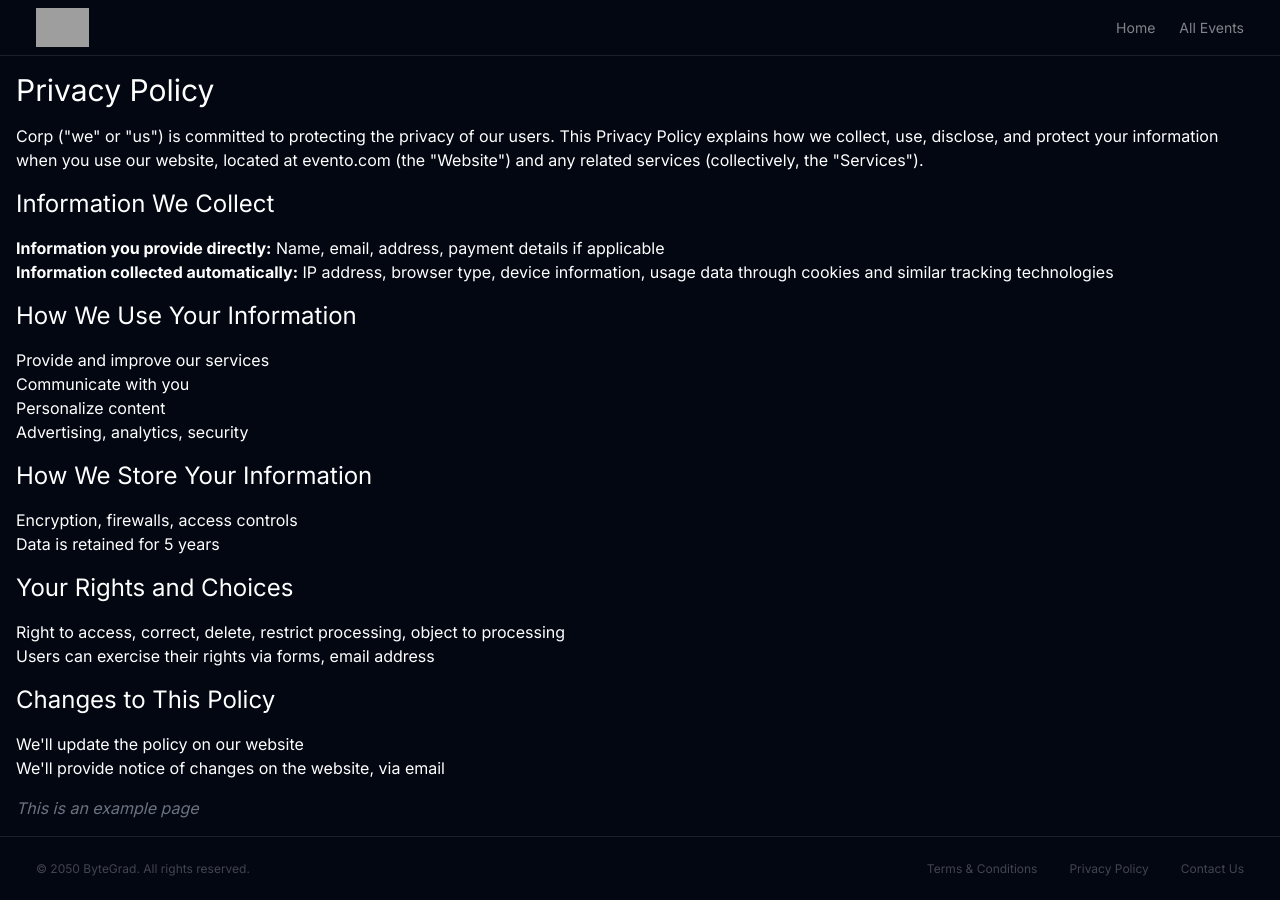
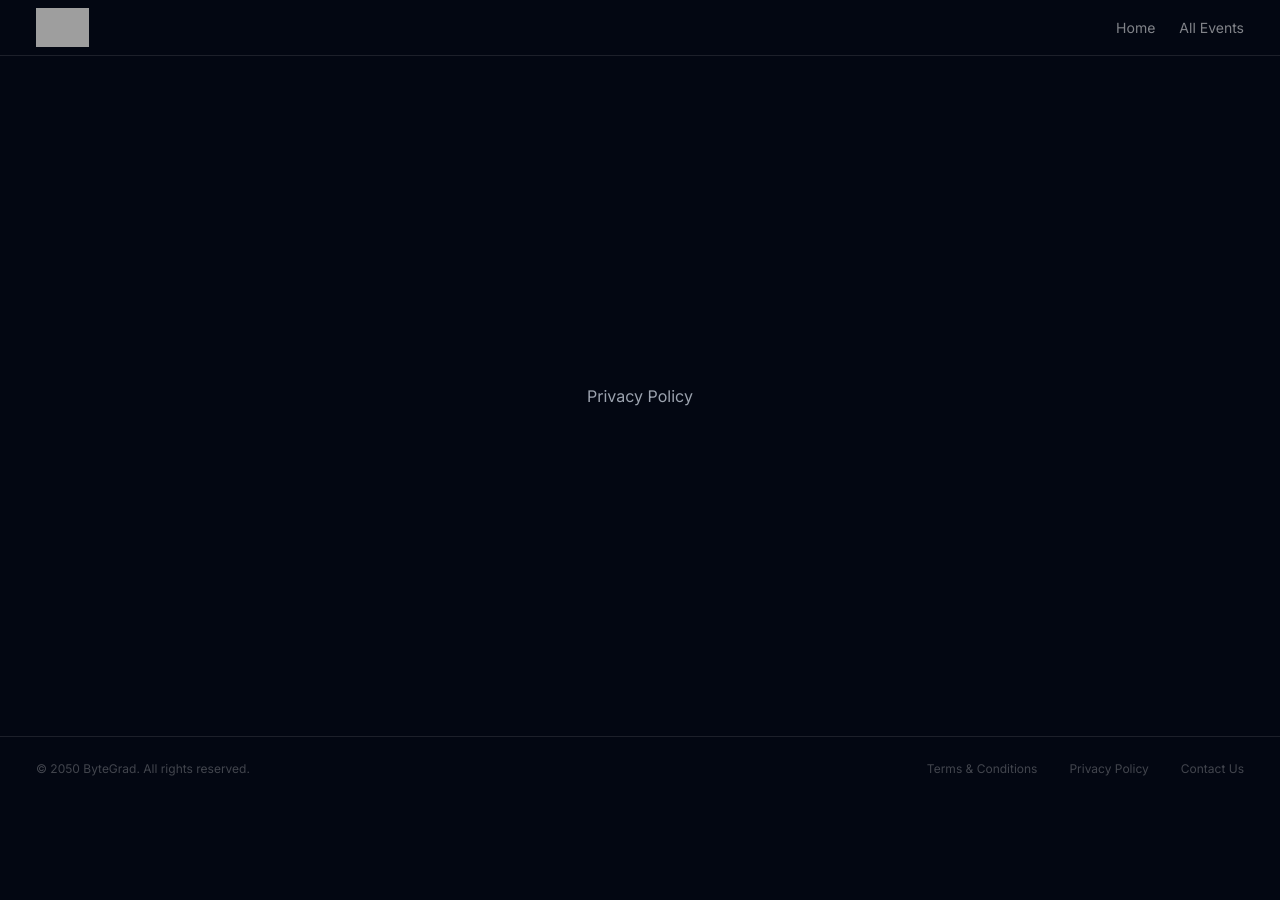
Before and after one commit to Al-E-00/evento, a Next.js app: page /privacy-policy in a window 1280 px wide. After the commit the page ends 800 px from the top, so only its background shows below. Built offline with nearby package versions, Linux system fonts and the light colour scheme; grey boxes are pictures that could not be loaded.

Commit message:
Update page titles in Contact Us, Privacy Policy, and Terms & Conditions

```diff
--- a/src/app/contact-us/page.tsx
+++ b/src/app/contact-us/page.tsx
@@ -1,55 +1,9 @@
-'use client';
-
 import React from 'react';
-import toast from 'react-hot-toast';
 
 export default function ContactUs() {
   return (
     <div className="mt-auto flex flex-col items-center justify-center">
-      <h1 className="mb-6 text-3xl font-bold text-gray-700">Contact Us</h1>
-      <form className="w-64">
-        <div className="mb-4">
-          <label className="mb-2 block text-sm font-bold text-gray-700" htmlFor="name">
-            Name
-          </label>
-          <input
-            className="focus:shadow-outline w-full appearance-none rounded border px-3 py-2 leading-tight text-gray-700 shadow focus:outline-none"
-            id="name"
-            type="text"
-            placeholder="Your name"
-          />
-        </div>
-        <div className="mb-4">
-          <label className="mb-2 block text-sm font-bold text-gray-700" htmlFor="email">
-            Email
-          </label>
-          <input
-            className="focus:shadow-outline w-full appearance-none rounded border px-3 py-2 leading-tight text-gray-700 shadow focus:outline-none"
-            id="email"
-            type="email"
-            placeholder="Your email"
-          />
-        </div>
-        <div className="mb-4">
-          <label className="mb-2 block text-sm font-bold text-gray-700" htmlFor="message">
-            Message
-          </label>
-          <textarea
-            className="focus:shadow-outline w-full appearance-none rounded border px-3 py-2 leading-tight text-gray-700 shadow focus:outline-none"
-            id="message"
-            placeholder="Your message"
-          />
-        </div>
-        <div className="flex items-center justify-between">
-          <button
-            className="focus:shadow-outline rounded bg-blue-500 px-4 py-2 font-bold text-white hover:bg-blue-700 focus:outline-none"
-            type="button"
-            onClick={() => toast.success('Message sent!')}
-          >
-            Send
-          </button>
-        </div>
-      </form>
+      <p className="text-gray-400">Contact Us</p>
     </div>
   );
 }
--- a/src/app/privacy-policy/page.tsx
+++ b/src/app/privacy-policy/page.tsx
@@ -2,47 +2,8 @@ import React from 'react';
 
 export default function PrivacyPolicy() {
   return (
-    <div className="prose mx-auto mt-auto flex flex-col gap-4 p-4">
-      <h1 className="text-3xl">Privacy Policy</h1>
-      <p>
-        Corp ("we" or "us") is committed to protecting the privacy of our users. This Privacy Policy explains how we collect, use, disclose,
-        and protect your information when you use our website, located at evento.com (the "Website") and any related services (collectively,
-        the "Services").
-      </p>
-      <h2 className="text-2xl">Information We Collect</h2>
-      <ul>
-        <li>
-          <strong>Information you provide directly:</strong> Name, email, address, payment details if applicable
-        </li>
-        <li>
-          <strong>Information collected automatically:</strong> IP address, browser type, device information, usage data through cookies and
-          similar tracking technologies
-        </li>
-      </ul>
-      <h2 className="text-2xl">How We Use Your Information</h2>
-      <ul>
-        <li>Provide and improve our services</li>
-        <li>Communicate with you</li>
-        <li>Personalize content</li>
-        <li>Advertising, analytics, security</li>
-      </ul>
-      <h2 className="text-2xl">How We Store Your Information</h2>
-      <ul>
-        <li>Encryption, firewalls, access controls</li>
-        <li>Data is retained for 5 years</li>
-      </ul>
-      <h2 className="text-2xl">Your Rights and Choices</h2>
-      <ul>
-        <li>Right to access, correct, delete, restrict processing, object to processing</li>
-        <li>Users can exercise their rights via forms, email address</li>
-      </ul>
-      <h2 className="text-2xl">Changes to This Policy</h2>
-      <ul>
-        <li>We'll update the policy on our website</li>
-        <li>We'll provide notice of changes on the website, via email</li>
-      </ul>
-
-      <span className="italic text-gray-500">This is an example page</span>
+    <div className="mt-auto flex flex-col items-center justify-center">
+      <p className="text-gray-400">Privacy Policy</p>
     </div>
   );
 }
--- a/src/app/terms-conditions/page.tsx
+++ b/src/app/terms-conditions/page.tsx
@@ -2,35 +2,8 @@ import React from 'react';
 
 export default function TermsConditionsPage() {
   return (
-    <div className="prose mx-auto mt-auto flex flex-col gap-3 p-4">
-      <h1 className="text-3xl">Terms and Conditions</h1>
-      <p>
-        Welcome to Corp! These terms and conditions outline the rules and regulations for the use of Corp's Website, located at evento.com.
-      </p>
-      <h2 className="text-2xl">License</h2>
-      <p>
-        Unless otherwise stated, Corp and/or its licensors own the intellectual property rights for all material on evento.com. All
-        intellectual property rights are reserved.
-      </p>
-      <h2 className="text-2xl">Hyperlinking to our Content</h2>
-      <p>The following organizations may link to our Website without prior written approval.</p>
-      <h2 className="text-2xl">iFrames</h2>
-      <p>
-        Without prior approval and written permission, you may not create frames around our Webpages that alter in any way the visual
-        presentation or appearance of our Website.
-      </p>
-      <h2 className="text-2xl">Your Privacy</h2>
-      <p>Please read Privacy Policy.</p>
-      <h2 className="text-2xl">Reservation of Rights</h2>
-      <p>We reserve the right to request that you remove all links or any particular link to our Website.</p>
-      <h2 className="text-2xl">Removal of links from our website</h2>
-      <p>If you find any link on our Website that is offensive for any reason, you are free to contact and inform us any moment.</p>
-      <h2 className="text-2xl">Disclaimer</h2>
-      <p>
-        To the maximum extent permitted by applicable law, we exclude all representations, warranties and conditions relating to our website
-        and the use of this website.
-      </p>
-      <span className="italic text-gray-500">This is an example page</span>
+    <div className="mt-auto flex flex-col items-center justify-center">
+      <p className="text-gray-400">Terms & Conditions</p>
     </div>
   );
 }
```
